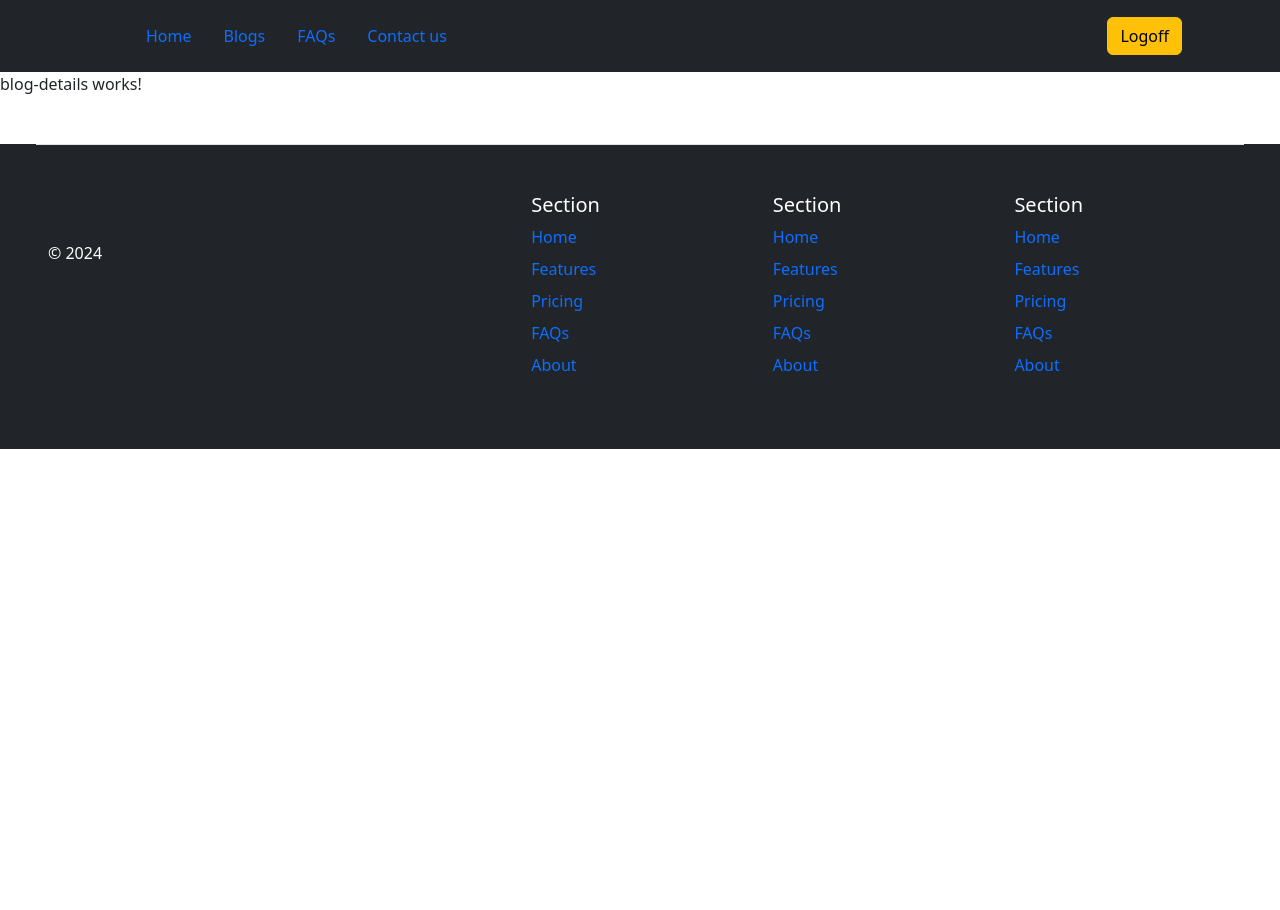
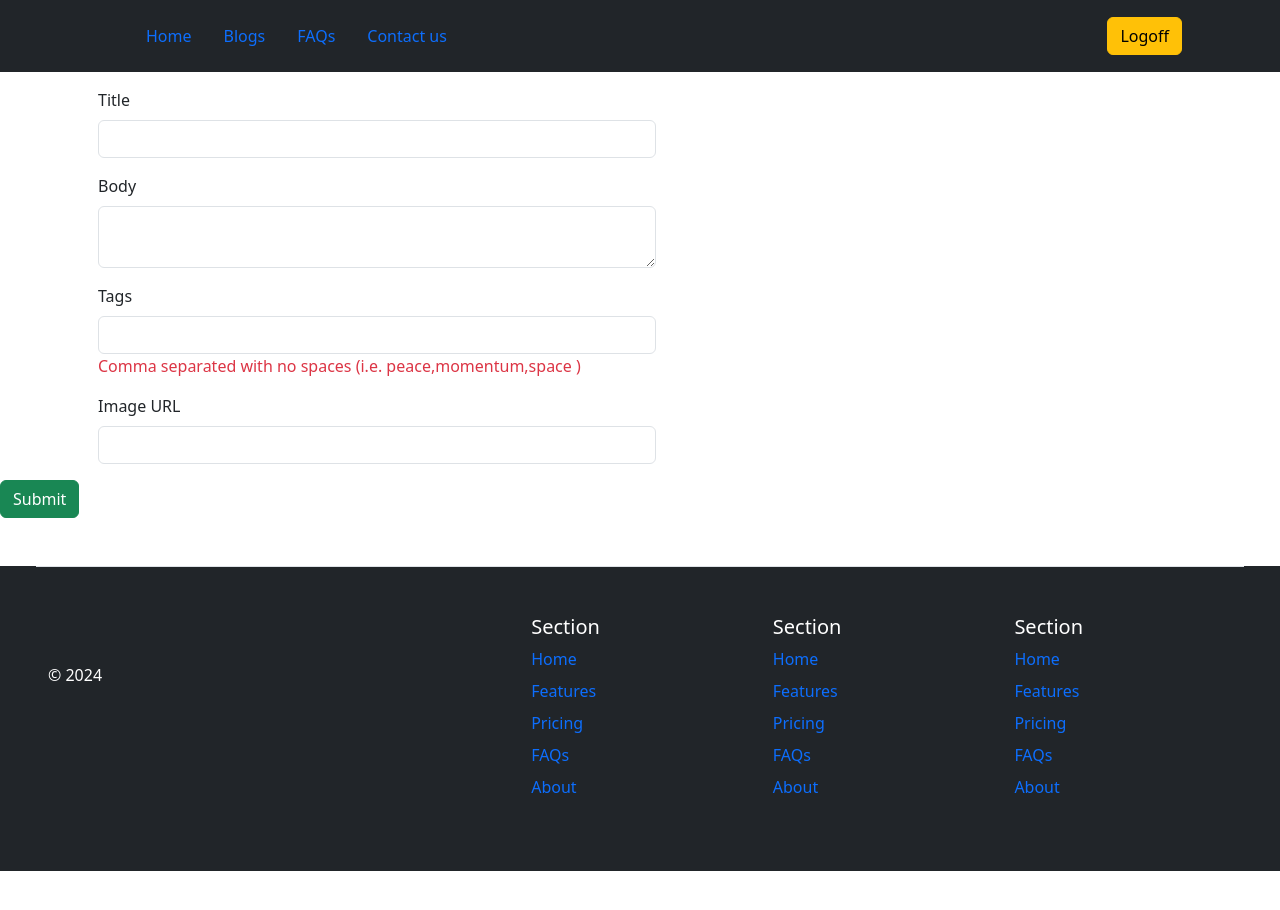
Before and after one commit to s-esna/mean-blogs, an Angular app in the folder ng-frontend/: page /blogs/add-blog in a window 1280 px wide. Shown: the top 910 px of the page. Before the commit the page ends 800 px from the top, so only its background shows below. Built offline with nearby package versions, Linux system fonts and the light colour scheme.

Commit message:
minor changes

```diff
--- a/ng-frontend/src/app/app.routes.ts
+++ b/ng-frontend/src/app/app.routes.ts
@@ -8,6 +8,7 @@ import { FaqComponent } from './components/faq/faq.component';
 import { NotFoundComponent } from './components/not-found/not-found.component';
 import { BlogDetailsComponent } from './components/blog-details/blog-details.component';
 import { loginAuthGuard } from './service/login-auth.guard';
+import { AddBlogComponent } from './components/add-blog/add-blog.component';
 
 export const routes: Routes = [
     {
@@ -26,7 +27,12 @@ export const routes: Routes = [
         canActivate: [loginAuthGuard]
     },
     {
-        path: 'blogs/:blogId',
+        path: 'blogs/add-blog',
+        component: AddBlogComponent,
+        canActivate: [loginAuthGuard]
+    },
+    {
+        path: 'blogs/:_id',
         component: BlogDetailsComponent,
         canActivate: [loginAuthGuard]
     },
--- /dev/null
+++ b/ng-frontend/src/app/components/add-blog/add-blog.component.html
@@ -0,0 +1,23 @@
+<form [formGroup]="addBlogForm">
+    <div class="container">
+        <div class="m-3 col-6">
+            <label class="form-label">Title</label>
+            <input type="text" class="form-control" formControlName="title">
+        </div>
+        <div class="m-3 col-6">
+            <label class="form-label">Body</label>
+            <textarea class="form-control" formControlName="body"></textarea>
+        </div>
+        <div class="m-3 col-6">
+            <label class="form-label">Tags</label>
+            <input type="text" class="form-control" formControlName="tags">
+            <p class="text-danger">Comma separated with no spaces (i.e. peace,momentum,space )</p>
+        </div>
+        <div class="m-3 col-6">
+            <label class="form-label">Image URL</label>
+            <input type="text" class="form-control" formControlName="img">
+        </div>
+    </div>
+
+    <button type="submit" routerLink="/blogs" class="btn btn-success" (click)="onSubmit()">Submit</button>
+</form>
--- /dev/null
+++ b/ng-frontend/src/app/components/add-blog/add-blog.component.ts
@@ -0,0 +1,41 @@
+import { Component, OnInit } from '@angular/core';
+import { FormControl, FormGroup, ReactiveFormsModule, Validators } from '@angular/forms';
+import { RouterLink } from '@angular/router';
+
+@Component({
+  selector: 'app-add-blog',
+  standalone: true,
+  imports: [RouterLink, ReactiveFormsModule],
+  templateUrl: './add-blog.component.html',
+  styleUrl: './add-blog.component.css'
+})
+
+export class AddBlogComponent implements OnInit {
+
+  ngOnInit(): void {
+    const savedData = localStorage.getItem('addBlogForm')
+    if (savedData) {
+      this.addBlogForm.setValue(JSON.parse(savedData))
+    }
+    this.addBlogForm.valueChanges.subscribe((data) => {
+      localStorage.setItem('addBlogForm', JSON.stringify(data))
+    })
+  }
+
+  addBlogForm: FormGroup = new FormGroup({
+    date: new FormControl(new Date().getDate()),
+    title: new FormControl("", Validators.required),
+    body: new FormControl("", Validators.required),
+    img: new FormControl(""),
+    tags: new FormControl([])
+  })
+
+
+
+  onSubmit() {
+    const formData = this.addBlogForm.value
+
+    localStorage.removeItem('addBlogForm')
+    console.log('Blog added: ', formData)
+  }
+}
--- a/ng-frontend/src/app/components/blog-details/blog-details.component.html
+++ b/ng-frontend/src/app/components/blog-details/blog-details.component.html
@@ -1 +1,28 @@
-<p>blog-details works!</p>
+@if (blog$()._id) {
+    <div class="container">
+        <h1>{{blog$().title}} </h1>
+        <h2>Date Created: {{blog$().date}}</h2>
+        <h3>
+            {{blog$().body}}
+        </h3>
+        <button data-bs-toggle="collapse" [attr.data-bs-target]="'#'+blog$()._id" >Comments</button>
+
+
+
+
+        @for (tag of blog$().tags; track $index) {
+            <a href="">{{tag}} </a>
+        }
+        @for (comment of blog$().comments; track $index) {
+            <div>
+                <div [id]='blog$()._id' class="collapse">
+                    {{comment.username}} - {{comment.commentBody}}
+                </div>
+            </div>
+        }
+        <label for="">Leave a Comment:</label>
+        <input type="text">
+    </div>
+}  @else {
+    <app-not-found></app-not-found>
+}
--- a/ng-frontend/src/app/components/blog-details/blog-details.component.ts
+++ b/ng-frontend/src/app/components/blog-details/blog-details.component.ts
@@ -1,12 +1,39 @@
-import { Component } from '@angular/core';
+import { Component, inject, OnInit, signal } from '@angular/core';
+import { IBlog } from '../../model/interface/interfaces';
+import { BlogsService } from '../../service/blogs.service';
+import { ActivatedRoute, Router } from '@angular/router';
+import { NotFoundComponent } from '../not-found/not-found.component';
 
 @Component({
   selector: 'app-blog-details',
   standalone: true,
-  imports: [],
+  imports: [NotFoundComponent],
   templateUrl: './blog-details.component.html',
   styleUrl: './blog-details.component.css'
 })
-export class BlogDetailsComponent {
+export class BlogDetailsComponent implements OnInit {
+
+  blogService = inject(BlogsService)
+  route = inject(ActivatedRoute)
+  router = inject(Router)
+
+
+
+  blog$ = signal<IBlog>({} as IBlog)
+
+  loadBlog(id : string | null) {
+    this.blogService.getSingleBlog(id)
+    .subscribe((blog: IBlog) => {
+
+        this.blog$.set(blog)
+    })
+  }
+
+
+  ngOnInit(): void {
+    const id = this.route.snapshot.paramMap.get('_id')
+      this.loadBlog(id)
+
+  }
 
 }
--- a/ng-frontend/src/app/components/blogs/blogs.component.html
+++ b/ng-frontend/src/app/components/blogs/blogs.component.html
@@ -3,8 +3,7 @@
 
     <div>
         @for (blog of blogs$(); track $index) {
-            <!-- [routerLink]="'blogs/' element._id" -->
-            <h3> <a href="">{{blog.title}} {{blog._id}}</a></h3>
+            <h3> <a href="" [routerLink]="blog._id">{{blog.title}}</a></h3>
             <!-- <p>Debugging Area, Blog: {{blog | json  }}</p> -->
 
             <div>
@@ -12,29 +11,26 @@
                 <button class="btn btn-primary"  >Edit</button>
                 <!-- [routerLink]="'delete/' element._id" -->
                 <button class="btn btn-danger" (click)="deleteById(blog._id)"  >Delete</button>
-                <button data-bs-toggle="collapse" data-bs-target="#blog.blogId" (toggle)="toggleComments()">Comments</button>
+
+                <button data-bs-toggle="collapse" [attr.data-bs-target]="'#'+blog._id" >Comments</button>
             </div>
 
             <div>
                 <img [src]="blog.img" alt="">
-                <p>{{blog.date}} - {{blog.title}}</p>
+
                 <p>{{blog.body}}</p>
             </div>
-            @for (tag of blog.tags; track $index) {
-                <p>{{tag}}</p>
-            }
+
             @for (comment of blog.comments; track $index) {
                 <div>
-
-
-                    <div id='blog.blogId' class="collapse">
+                    <div [id]='blog._id' class="collapse">
                         {{comment.username}} - {{comment.commentBody}}
                     </div>
                 </div>
             }
         }
         <!-- [routerLink]="'new' -->
-        <button class="btn btn-success m-3"  >Add new</button>
+        <button class="btn btn-success m-3" routerLink="add-blog"  >Add new</button>
     </div>
 
     <ul class="pagination">
--- a/ng-frontend/src/app/components/blogs/blogs.component.ts
+++ b/ng-frontend/src/app/components/blogs/blogs.component.ts
@@ -43,9 +43,7 @@ export class BlogsComponent implements OnInit {
 
   }
 
-  toggleComments() {
-    //toggle the comments of a specific blog
-  }
+
 
   deleteById(id: string) {
     const isConfirmed = window.confirm("Are you sure you want to delete this item?")
--- a/ng-frontend/src/app/service/blogs.service.ts
+++ b/ng-frontend/src/app/service/blogs.service.ts
@@ -20,7 +20,7 @@ export class BlogsService {
 
   }
   //READ ONE
-  getSingleBlog(id: string): Observable<IBlog>  {
+  getSingleBlog(id: string | null): Observable<IBlog>  {
     return this.http.get<IBlog>(`${this.url}/blogs/${id}`)
   }
   //CREATE
```
Also changed, not shown: ng-frontend/src/app/components/add-blog/add-blog.component.css (added), 2 other files (tests, documents, lock files or other folders).
